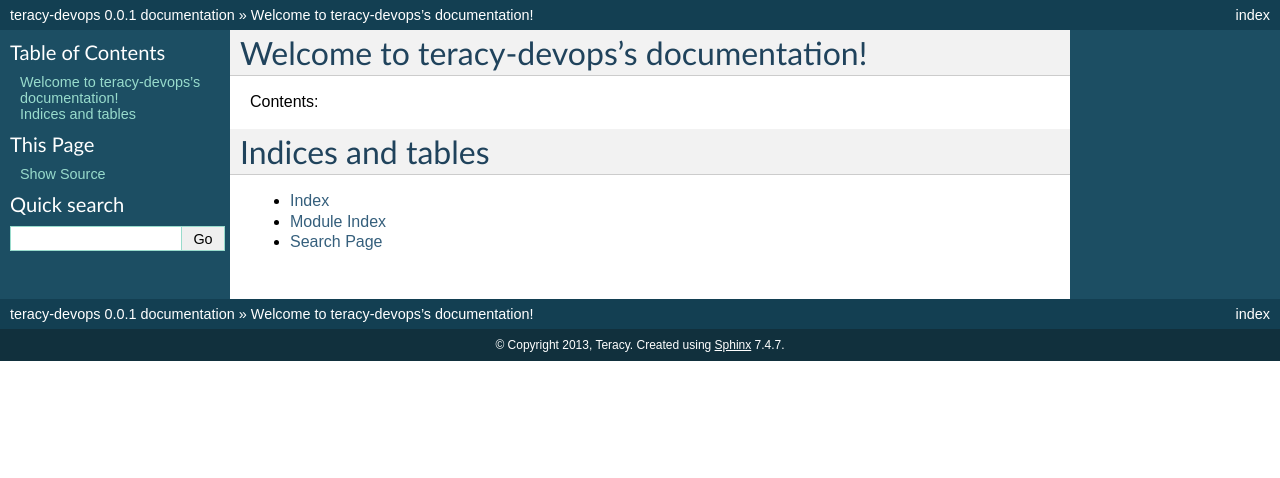
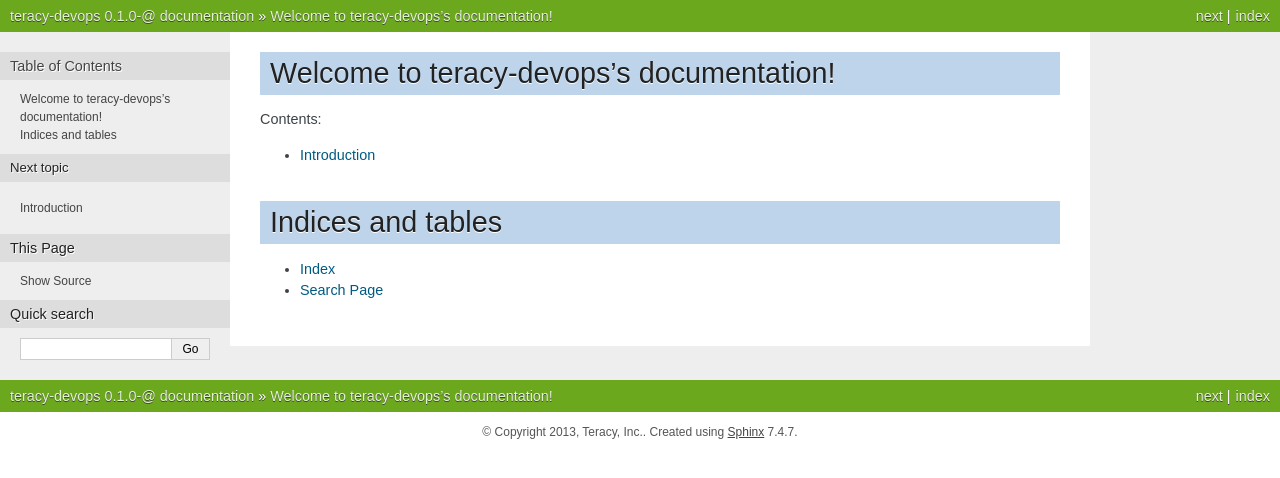
Before and after one commit to teracyhq/devops, a Sphinx documentation site: the page built from docs/index.rst, in a window 1280 px wide. Shown: the top 478 px of the page. Built offline with Sphinx 7.4.7, drawn with Linux system fonts in a browser that asks for light colours.

```diff
--- a/docs/conf.py
+++ b/docs/conf.py
@@ -41,16 +41,16 @@ master_doc = 'index'
 
 # General information about the project.
 project = u'teracy-devops'
-copyright = u'2013, Teracy'
+copyright = u'2013, Teracy, Inc.'
 
 # The version info for the project you're documenting, acts as replacement for
 # |version| and |release|, also used in various other places throughout the
 # built documents.
 #
 # The short X.Y version.
-version = '0.0.1'
+version = '0.1.0'
 # The full version, including alpha/beta/rc tags.
-release = '0.0.1'
+release = '0.1.0-@'
 
 # The language for content autogenerated by Sphinx. Refer to documentation
 # for a list of supported languages.
@@ -94,7 +94,7 @@ pygments_style = 'sphinx'
 
 # The theme to use for HTML and HTML Help pages.  See the documentation for
 # a list of builtin themes.
-html_theme = 'default'
+html_theme = 'nature'
 
 # Theme options are theme-specific and customize the look and feel of a theme
 # further.  For a list of options available for each theme, see the
@@ -118,7 +118,7 @@ html_theme = 'default'
 # The name of an image file (within the static path) to use as favicon of the
 # docs.  This file should be a Windows icon file (.ico) being 16x16 or 32x32
 # pixels large.
-#html_favicon = None
+html_favicon = 'favicon.png'
 
 # Add any paths that contain custom static files (such as style sheets) here,
 # relative to this directory. They are copied after the builtin static files,
--- a/docs/index.rst
+++ b/docs/index.rst
@@ -11,11 +11,11 @@ Contents:
 .. toctree::
    :maxdepth: 2
 
+   introduction
 
 
 Indices and tables
 ==================
 
 * :ref:`genindex`
-* :ref:`modindex`
 * :ref:`search`
--- /dev/null
+++ b/docs/introduction.rst
@@ -0,0 +1,2 @@
+Introduction
+============
```
Also changed, not shown: docs/_static/favicon.png (added), 1 other file.
